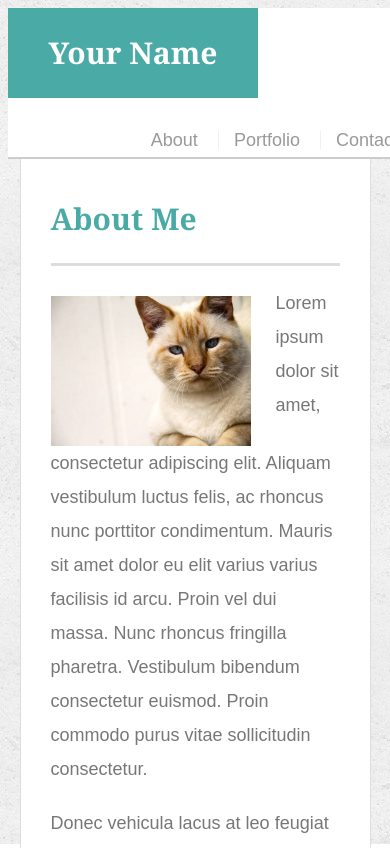
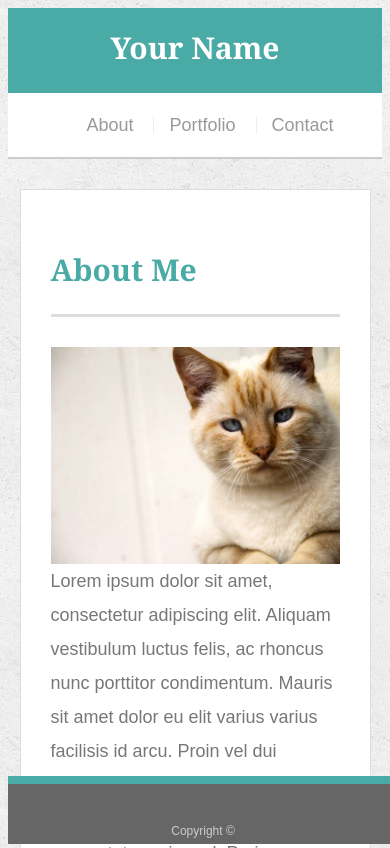
Before and after one commit to b0bland/Responsive-Portfolio, a plain HTML site: page index.html in a window 390 px wide. Drawn offline with Linux system fonts and the light colour scheme.

Commit message:
Added 640px media screen for index

```diff
--- a/assets/css/style.css
+++ b/assets/css/style.css
@@ -108,6 +108,9 @@ footer {
   background: #666666;
   border-top: 8px solid #4aaaa5;
   height: 50px;
+  position: absolute;
+  bottom: 0;
+  width: 100%;
 }
 
 h3, h2 {
@@ -231,6 +234,37 @@ input[type=submit] {
 
   .indexmain {
     width: 90%;
-
   }
 }
+
+@media screen and (max-width: 640px) {
+
+  #masthead {
+    position: static;
+  }
+
+  #logo {
+    position: relative;
+    top: -30px;
+    width: 100%;
+    display: inline-block;
+  }
+
+  nav {
+    position: relative;
+    top: -15px;
+    text-align: center;
+    float: none;
+  }
+
+  .indexmain {
+    padding-top: 0px !important;
+    margin-bottom: 50px;
+  }
+
+
+  .auth-image {
+    width: 100%;
+  }
+
+}
```
